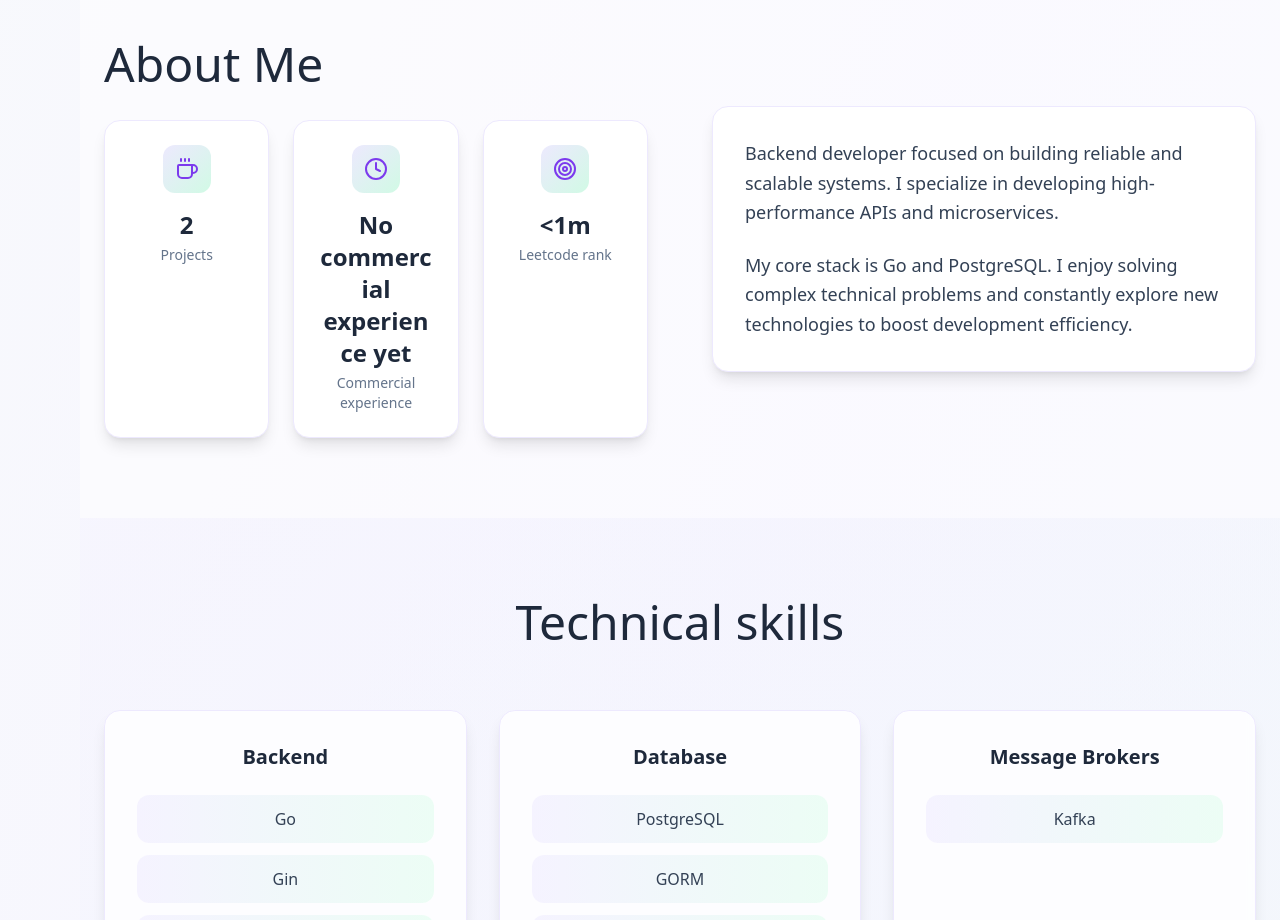
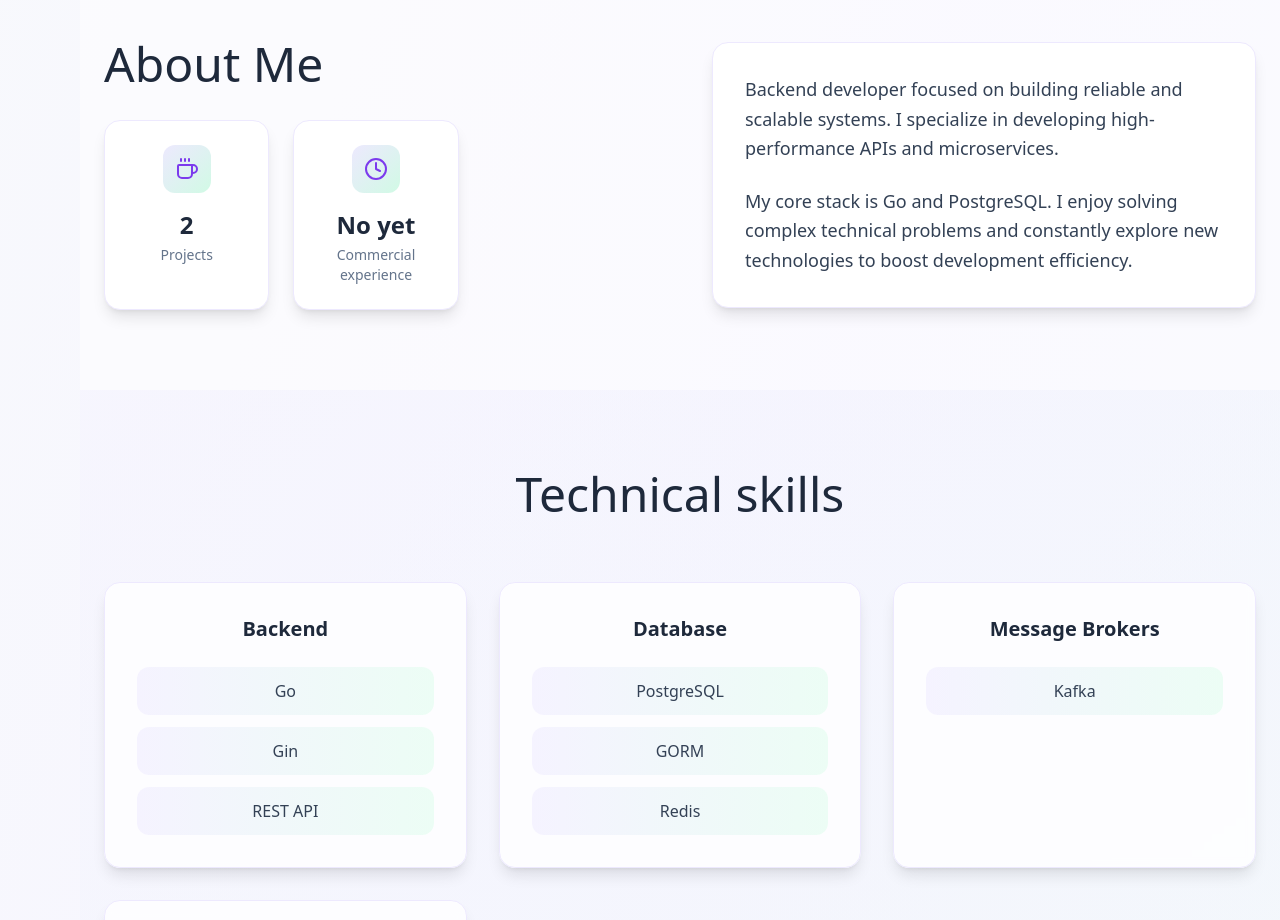
Before and after one commit to mrevds/mrevds-2f8dca31, a React (Vite) app: page / in a window 1280 px wide. Shown: the part 840-1760 px from the top of the page. Built offline with nearby package versions, Linux system fonts and the light colour scheme.

Commit message:
Update AboutSection.tsx

```diff
--- a/src/components/AboutSection.tsx
+++ b/src/components/AboutSection.tsx
@@ -9,8 +9,8 @@ const AboutSection = () => {
 
   const stats = [
     { icon: Coffee, label: "Projects", value: "2" },
-    { icon: Clock, label: "Commercial experience", value: "No commercial experience yet" },
-    { icon: Target, label: "Leetcode rank", value: "<1m" },
+    { icon: Clock, label: "Commercial experience", value: "No yet" },
+
   ];
 
   return (
```
